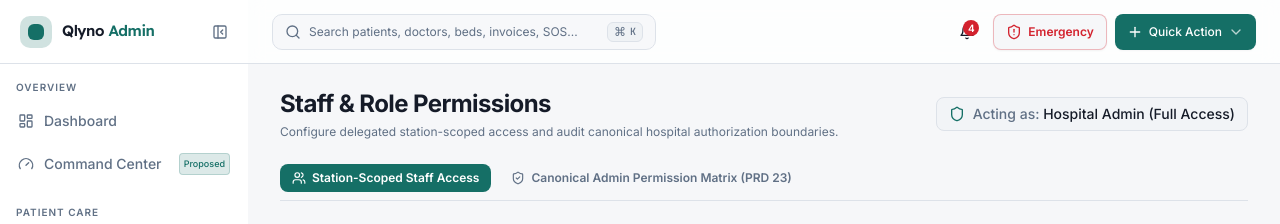
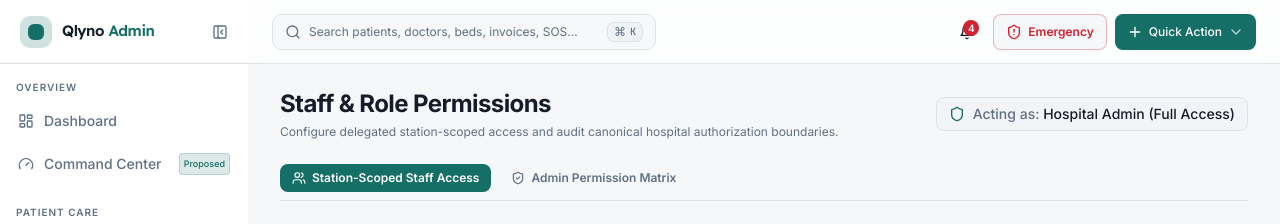
Before and after one commit to Akshay1799/hospitalAdmin, a Next.js app in the folder client/: page /staff-permissions in a window 1280 px wide. Shown: the top 224 px of the page. Built offline with nearby package versions, Linux system fonts and the light colour scheme.

Commit message:
fix(security): clean up permission matrix tab labels and enhance clinical decision badge contrast

```diff
--- a/client/src/app/(dashboard)/roles/page.tsx
+++ b/client/src/app/(dashboard)/roles/page.tsx
@@ -228,7 +228,7 @@ export default function RolesPage() {
           }`}
         >
           <ShieldCheck className="h-3.5 w-3.5" />
-          Admin Permission Matrix (PRD Section 23)
+          Admin Permission Matrix
         </button>
       </div>
 
--- a/client/src/app/(dashboard)/staff-permissions/page.tsx
+++ b/client/src/app/(dashboard)/staff-permissions/page.tsx
@@ -44,7 +44,7 @@ export default function StaffPermissionsPage() {
           }`}
         >
           <ShieldCheck className="h-3.5 w-3.5" />
-          Canonical Admin Permission Matrix (PRD 23)
+          Admin Permission Matrix
         </button>
       </div>
 
--- a/client/src/components/security/admin-permission-matrix-view.tsx
+++ b/client/src/components/security/admin-permission-matrix-view.tsx
@@ -66,7 +66,7 @@ export function AdminPermissionMatrixView() {
             <div>
               <div className="flex items-center gap-2">
                 <CardTitle className="text-sm font-bold flex items-center gap-1.5">
-                  <ShieldCheck className="h-4 w-4 text-primary" /> Canonical Admin Permission Matrix (PRD Section 23)
+                  <ShieldCheck className="h-4 w-4 text-primary" /> Canonical Admin Permission Matrix
                 </CardTitle>
                 <Badge variant="outline" className="text-[10px] bg-primary/10 text-primary border-primary/30">
                   REFERENCE CHECKLIST
@@ -204,10 +204,11 @@ export function AdminPermissionMatrixView() {
                     </div>
                   </TableCell>
 
-                  <TableCell className="text-center bg-rose-500/5">
-                    <Badge variant="destructive" className="text-[10px] font-bold px-2 py-0.5 bg-rose-600">
-                      <Lock className="h-2.5 w-2.5 mr-1 inline" /> No
-                    </Badge>
+                  <TableCell className="text-center bg-rose-500/10">
+                    <span className="inline-flex items-center justify-center gap-1 font-bold text-xs px-2.5 py-1 rounded-md bg-rose-600 text-white shadow-xs">
+                      <Lock className="h-3 w-3 text-white shrink-0" />
+                      <span className="font-bold text-white tracking-wide">No</span>
+                    </span>
                   </TableCell>
 
                   <TableCell className="text-muted-foreground text-[11px]">
```
